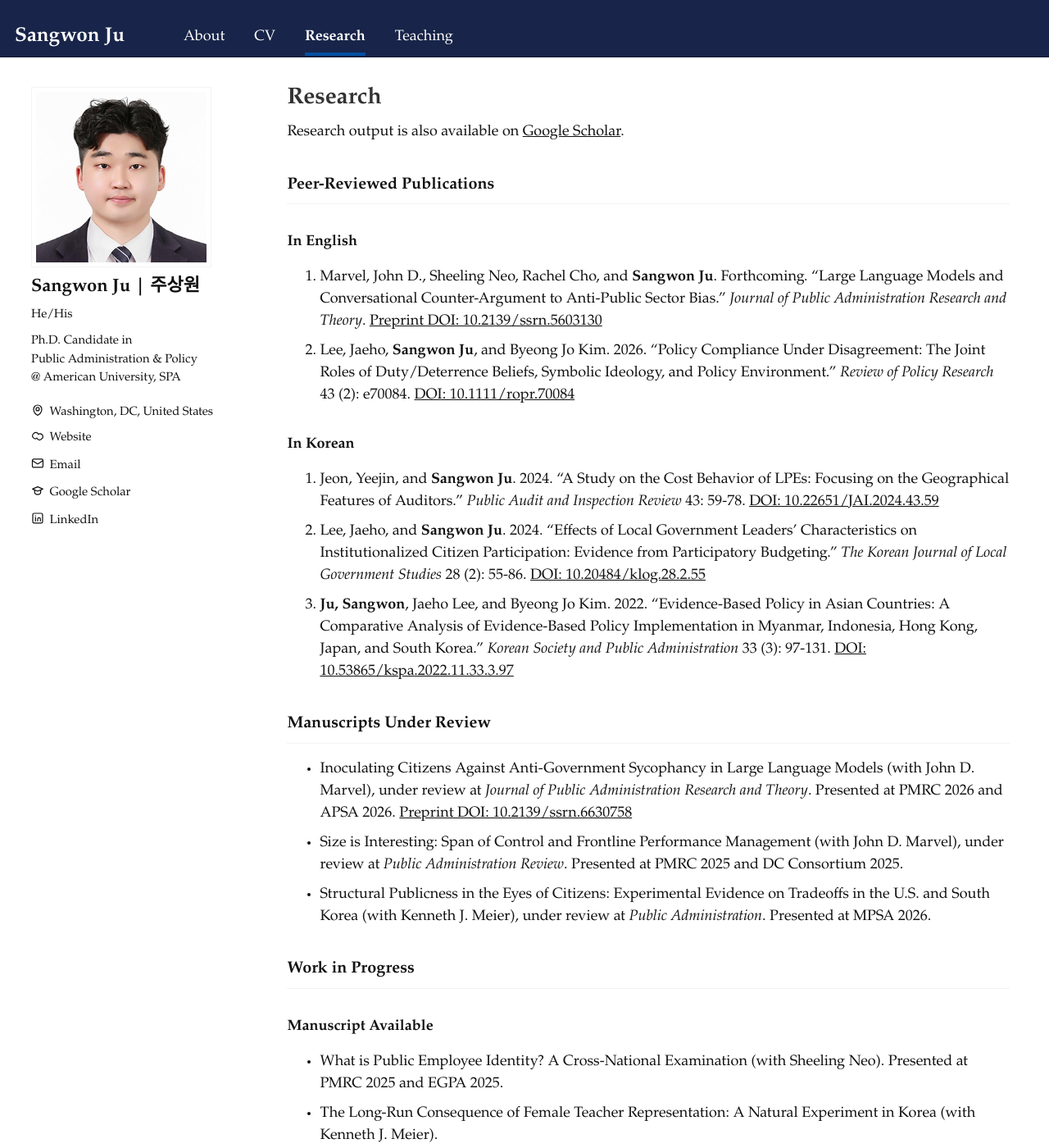
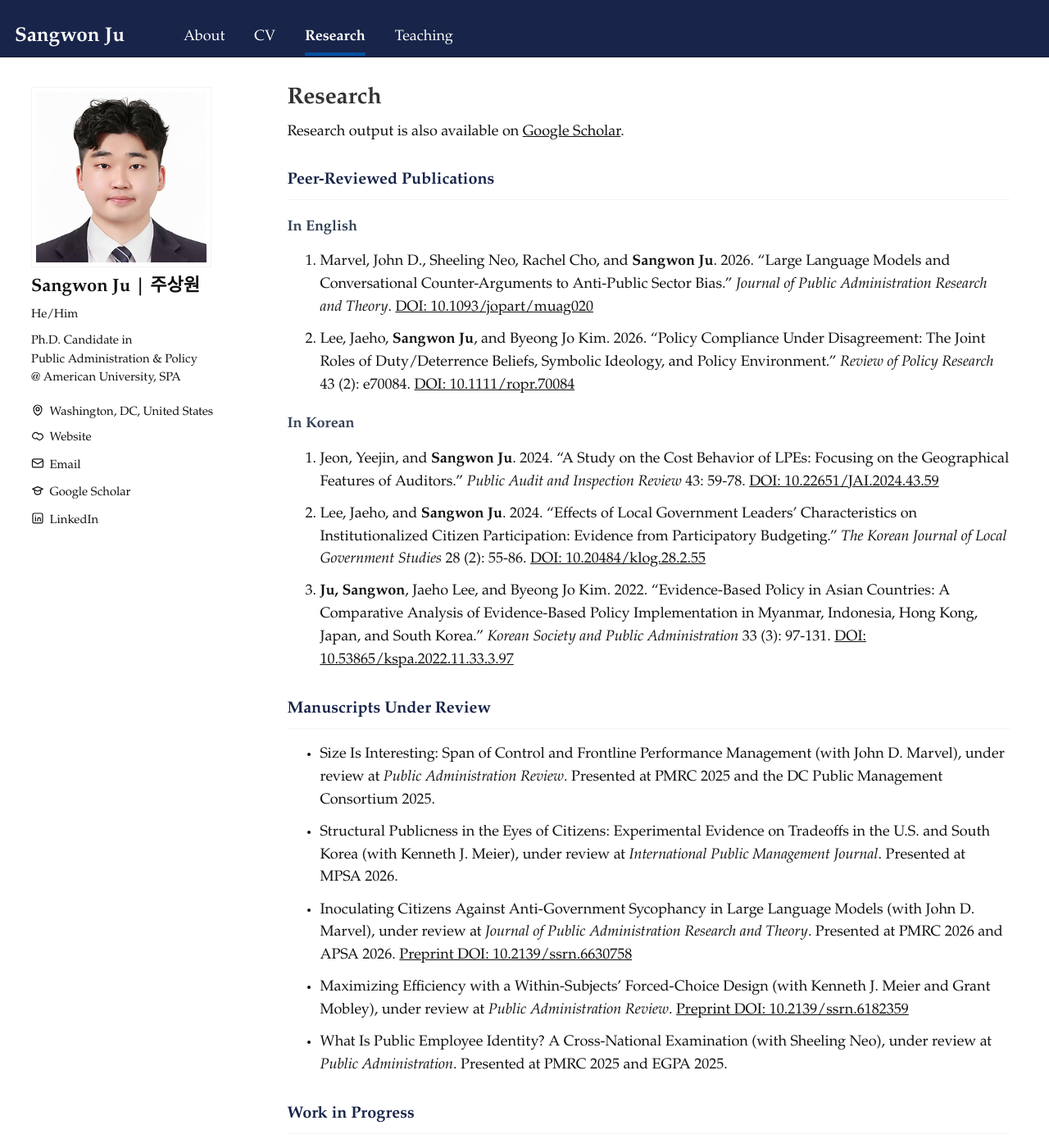
Before and after one commit to SangwonJu/sangwonju.github.io, a Jekyll site: the page built from _pages/publications.md, in a window 1280 px wide and 1400 px high. Shown: the whole window at 82% size. Built offline with Jekyll 4.4.1, drawn with Linux system fonts in a browser that asks for light colours; some of the changed text lies outside the part shown.

```diff
--- a/_config.yml
+++ b/_config.yml
@@ -11,8 +11,8 @@ locale                   : "en-US"
 title                    : "Sangwon Ju"
 title_separator          : "-"
 name                     : &name "Sangwon Ju"
-description              : &description "This is Sangwon Ju's academic page"
-url                      : # the base hostname & protocol for your site e.g. "https://[your GitHub username].github.io"
+description              : &description "Sangwon Ju is a quantitative social scientist studying street-level accountability, human-AI interaction, and policy implementation."
+url                      : "https://sangwonju.github.io"
 baseurl                  : "" # the subpath of your site, e.g. "/blog"
 repository               : "SangwonJu/sangwonju.github.io"
 
@@ -23,7 +23,7 @@ author:
   # Biographic information
   avatar           : "증명사진.jpg"
   name             : "Sangwon Ju | 주상원"
-  pronouns         : "He/His" # example: "she/her"
+  pronouns         : "He/Him"
   bio              : "Ph.D. Candidate in <br> Public Administration & Policy <br> @ American University, SPA"
   location         : "Washington, DC, United States"
   uri              : "https://www.american.edu/profiles/students/sj6845a.cfm"
--- a/_pages/publications.md
+++ b/_pages/publications.md
@@ -1,6 +1,7 @@
 ---
 layout: single
 title: "Research"
+excerpt: "Publications and current research by Sangwon Ju in public management, human-AI interaction, and policy implementation."
 permalink: /research/
 author_profile: true
 redirect_from:
@@ -13,7 +14,7 @@ Research output is also available on [Google Scholar](https://scholar.google.com
 
 ### In English
 
-1. Marvel, John D., Sheeling Neo, Rachel Cho, and **Sangwon Ju**. Forthcoming. "Large Language Models and Conversational Counter-Argument to Anti-Public Sector Bias." *Journal of Public Administration Research and Theory*. [Preprint DOI: 10.2139/ssrn.5603130](https://doi.org/10.2139/ssrn.5603130)
+1. Marvel, John D., Sheeling Neo, Rachel Cho, and **Sangwon Ju**. 2026. "Large Language Models and Conversational Counter-Arguments to Anti-Public Sector Bias." *Journal of Public Administration Research and Theory*. [DOI: 10.1093/jopart/muag020](https://doi.org/10.1093/jopart/muag020)
 2. Lee, Jaeho, **Sangwon Ju**, and Byeong Jo Kim. 2026. "Policy Compliance Under Disagreement: The Joint Roles of Duty/Deterrence Beliefs, Symbolic Ideology, and Policy Environment." *Review of Policy Research* 43 (2): e70084. [DOI: 10.1111/ropr.70084](https://doi.org/10.1111/ropr.70084)
 
 ### In Korean
@@ -24,22 +25,22 @@ Research output is also available on [Google Scholar](https://scholar.google.com
 
 ## Manuscripts Under Review
 
+- Size Is Interesting: Span of Control and Frontline Performance Management (with John D. Marvel), under review at *Public Administration Review*. Presented at PMRC 2025 and the DC Public Management Consortium 2025.
+- Structural Publicness in the Eyes of Citizens: Experimental Evidence on Tradeoffs in the U.S. and South Korea (with Kenneth J. Meier), under review at *International Public Management Journal*. Presented at MPSA 2026.
 - Inoculating Citizens Against Anti-Government Sycophancy in Large Language Models (with John D. Marvel), under review at *Journal of Public Administration Research and Theory*. Presented at PMRC 2026 and APSA 2026. [Preprint DOI: 10.2139/ssrn.6630758](https://doi.org/10.2139/ssrn.6630758)
-- Size is Interesting: Span of Control and Frontline Performance Management (with John D. Marvel), under review at *Public Administration Review*. Presented at PMRC 2025 and DC Consortium 2025.
-- Structural Publicness in the Eyes of Citizens: Experimental Evidence on Tradeoffs in the U.S. and South Korea (with Kenneth J. Meier), under review at *Public Administration*. Presented at MPSA 2026.
+- Maximizing Efficiency with a Within-Subjects' Forced-Choice Design (with Kenneth J. Meier and Grant Mobley), under review at *Public Administration Review*. [Preprint DOI: 10.2139/ssrn.6182359](https://doi.org/10.2139/ssrn.6182359)
+- What Is Public Employee Identity? A Cross-National Examination (with Sheeling Neo), under review at *Public Administration*. Presented at PMRC 2025 and EGPA 2025.
 
 ## Work in Progress
 
 ### Manuscript Available
 
-- What is Public Employee Identity? A Cross-National Examination (with Sheeling Neo). Presented at PMRC 2025 and EGPA 2025.
 - The Long-Run Consequence of Female Teacher Representation: A Natural Experiment in Korea (with Kenneth J. Meier).
-- Maximizing Efficiency with a Within-Subjects' Forced-Choice Design (with Kenneth J. Meier and Grant Mobley). [Preprint DOI: 10.2139/ssrn.6182359](https://doi.org/10.2139/ssrn.6182359)
 - Debiasing the Undebiasable? Motivated Reasoning, Political Sophistication, and LLMs in Citizen Performance Evaluation (with John D. Marvel).
-- Congressional Oversight, Transparency, and Federal FOIA Administration.
+- Fire Alarm for Transparency? Congressional Oversight and Federal FOIA Administration.
 
 ### Data Analysis / Experimental Design Stage
 
 - Comparative Analysis on Organizational Structure and Autonomy (with Kenneth J. Meier).
-- Ideological Asymmetries in Selection into LLM Sycophancy (with John D. Marvel).
+- Ideological Asymmetries in Selection into LLM Sycophancy (with John D. Marvel and Eli Lee).
 - LLM Sycophancy and Moral Disempowerment among Street-Level Bureaucrats (with Sheeling Neo; Dissertation Essay 1).
--- a/_sass/_page.scss
+++ b/_sass/_page.scss
@@ -195,7 +195,7 @@
 }
 
 .home-card {
-  padding: 0.85rem 0.95rem;
+  padding: 1rem 1.1rem;
   background: #ffffff;
   border: 1px solid #d8dee6;
   border-radius: 6px;
@@ -238,6 +238,12 @@
       color: #004fa2;
     }
   }
+}
+
+.home-card--about {
+  position: relative;
+  overflow: hidden;
+  border-top: 3px solid #004fa2;
 }
 
 .home-card__note {
@@ -412,6 +418,22 @@
   max-width: 98ch;
   margin-left: 4.5ch;
   margin-right: auto;
+}
+
+.content-compact > h2 {
+  margin-top: 1.9rem;
+  color: #182449;
+}
+
+.content-compact > h3 {
+  margin-top: 1.25rem;
+  color: #334155;
+}
+
+.content-compact > ol li,
+.content-compact > ul li {
+  margin-bottom: 0.62rem;
+  line-height: 1.55;
 }
 
 .page__hero {
```
Also changed, not shown: _pages/about.md (+8 -6 lines), _pages/cv.md (+2 -1 lines), _pages/teaching.md (+1 -0 lines), 1 other file.
